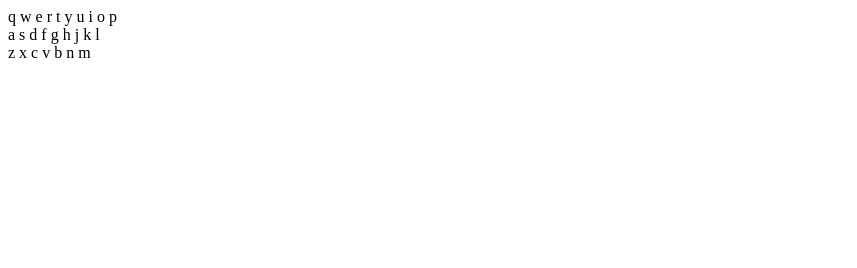
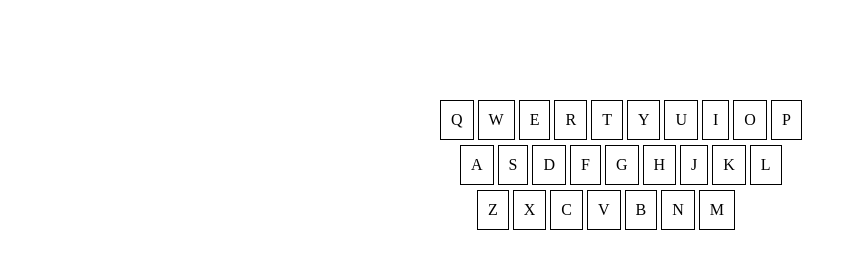
Before and after one commit to SDMoxon/precourse-section-5-hangman, a plain HTML site: page index.html in a window 1280 px wide. Shown: the whole page, without its empty margins (0-857 px from the left). Drawn offline with Linux system fonts and the light colour scheme.

Commit message:
finished css layout for keyboard

```diff
--- a/css/styles.css
+++ b/css/styles.css
@@ -0,0 +1,25 @@
+#container{
+  width: 800px;
+  margin: 0 auto;
+}
+#selectedWord{
+  margin: 100px 200px 20px 200px;
+}
+.topRow{
+  margin: 0 200px;
+}
+.middleRow{
+  margin: 0 220px;
+}
+.lowerRow{
+  margin: 0 237px;
+}
+.key{
+  display: inline-block;
+  border: 1px solid black;
+  padding: 10px;
+  margin-bottom: 5px;
+}
+#gallows{
+  margin: 20px 200px;
+}
--- a/index.html
+++ b/index.html
@@ -1,43 +1,47 @@
-<!DOCTYPE html>
 <!DOCTYPE html>
 <html>
   <head>
     <meta charset="utf-8">
     <title>Hangman Game</title>
+    <link rel = "stylesheet" href = "css/styles.css">
   </head>
   <body>
-    <div id = "usedLetters"></div>
-    <div class = "keyboard rowOne">
-      <span class = "key">q</span>
-      <span class = "key">w</span>
-      <span class = "key">e</span>
-      <span class = "key">r</span>
-      <span class = "key">t</span>
-      <span class = "key">y</span>
-      <span class = "key">u</span>
-      <span class = "key">i</span>
-      <span class = "key">o</span>
-      <span class = "key">p</span>
+    <div id = "container">
+      <div id = "selectedWord"></div>
+      <div class = "keyboardRow topRow">
+        <span class = "key">Q</span>
+        <span class = "key">W</span>
+        <span class = "key">E</span>
+        <span class = "key">R</span>
+        <span class = "key">T</span>
+        <span class = "key">Y</span>
+        <span class = "key">U</span>
+        <span class = "key">I</span>
+        <span class = "key">O</span>
+        <span class = "key">P</span>
+      </div>
+      <div class = "keyboardRow middleRow">
+        <span class = "key">A</span>
+        <span class = "key">S</span>
+        <span class = "key">D</span>
+        <span class = "key">F</span>
+        <span class = "key">G</span>
+        <span class = "key">H</span>
+        <span class = "key">J</span>
+        <span class = "key">K</span>
+        <span class = "key">L</span>
+      </div>
+      <div class = "keyboardRow lowerRow">
+        <span class = "key">Z</span>
+        <span class = "key">X</span>
+        <span class = "key">C</span>
+        <span class = "key">V</span>
+        <span class = "key">B</span>
+        <span class = "key">N</span>
+        <span class = "key">M</span>
+      </div>
+      <div id = "gallows"></div>
     </div>
-    <div class = "keyboard rowTwo">
-      <span class = "key">a</span>
-      <span class = "key">s</span>
-      <span class = "key">d</span>
-      <span class = "key">f</span>
-      <span class = "key">g</span>
-      <span class = "key">h</span>
-      <span class = "key">j</span>
-      <span class = "key">k</span>
-      <span class = "key">l</span>
-    </div>
-    <div class = "keyboard rowThree">
-      <span class = "key">z</span>
-      <span class = "key">x</span>
-      <span class = "key">c</span>
-      <span class = "key">v</span>
-      <span class = "key">b</span>
-      <span class = "key">n</span>
-      <span class = "key">m</span>
-    </div>
-    <div id = "gallows"></div>
+    <script src = "js/main.js"></script>
+    <script scr = 'https://ajax.googleapis.com/ajax/libs/jquery/3.2.0/jquery.min.js'></script>
   </body>
```
